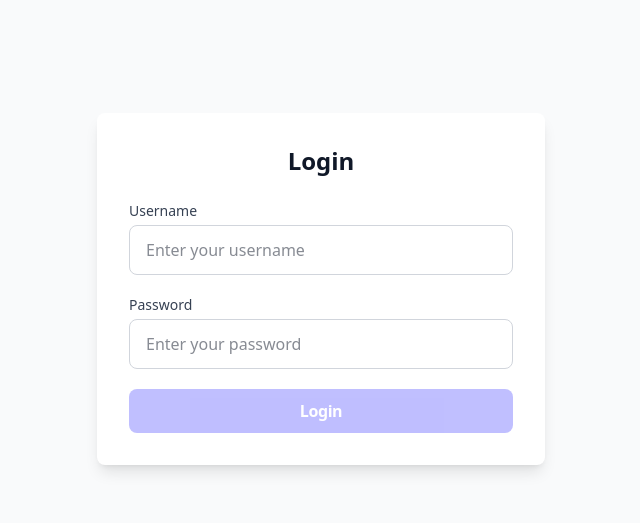
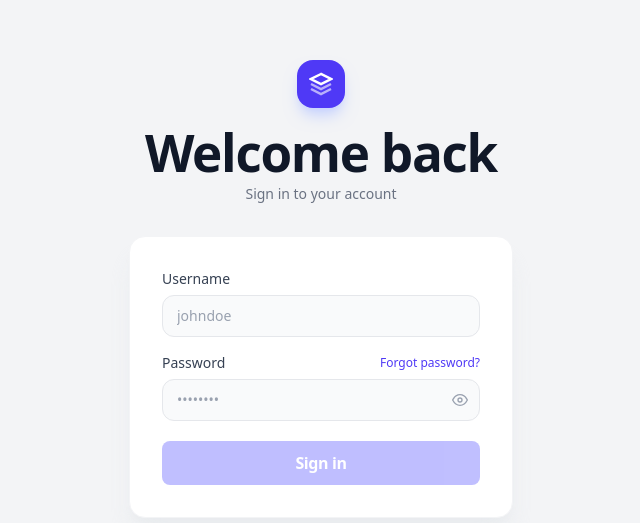
Before and after one commit to maxhng22/wellness-events-frontend, a React (Vite) app: page /login in a window 1280 px wide. Shown: the part 111-634 px from the top of the page, without its empty margins (319-959 px from the left). Built offline with nearby package versions, Linux system fonts and the light colour scheme; no server answers.

Commit message:
housekeeping: improve login ui

```diff
--- a/src/pages/LoginPage.tsx
+++ b/src/pages/LoginPage.tsx
@@ -1,10 +1,11 @@
 import { useState } from "react";
 import Button from "../components/Button";
-import { useAuth } from "../auth/authProvider"
+import { useAuth } from "../auth/authProvider";
 
 export default function LoginPage() {
   const [username, setUsername] = useState("");
   const [password, setPassword] = useState("");
+  const [showPassword, setShowPassword] = useState(false);
 
   const { login, loginLoading, loginError } = useAuth();
 
@@ -14,43 +15,93 @@ export default function LoginPage() {
   };
 
   return (
-    <div className="min-h-screen flex items-center justify-center bg-gray-50 dark:bg-gray-900">
-      <div className="w-full max-w-md p-8 bg-white dark:bg-gray-800 shadow-lg rounded-lg">
-        <h2 className="text-2xl font-bold mb-6 text-center text-gray-900 dark:text-white">Login</h2>
+    <div className="min-h-screen flex items-center justify-center bg-gray-100 dark:bg-gray-950 px-4">
+      <div className="w-full max-w-sm">
 
-        {loginError && <p className="text-red-500 mb-4">{loginError}</p>}
+        {/* Logo / Brand */}
+        <div className="text-center mb-8">
+          <div className="inline-flex items-center justify-center w-12 h-12 rounded-2xl bg-indigo-600 dark:bg-indigo-500 mb-4 shadow-lg shadow-indigo-200 dark:shadow-indigo-950">
+            <svg className="w-6 h-6 text-white" viewBox="0 0 24 24" fill="none" stroke="currentColor" strokeWidth="2.5">
+              <path d="M12 2L2 7l10 5 10-5-10-5z"/>
+              <path d="M2 17l10 5 10-5M2 12l10 5 10-5" strokeOpacity="0.6"/>
+            </svg>
+          </div>
+          <h1 className="text-2xl font-bold text-gray-900 dark:text-white tracking-tight">Welcome back</h1>
+          <p className="text-sm text-gray-500 dark:text-gray-400 mt-1">Sign in to your account</p>
+        </div>
 
-        <form onSubmit={handleSubmit} className="space-y-5">
-          <div>
-            <label className="block text-sm font-medium text-gray-700 dark:text-gray-300 mb-1">
+        {/* Card */}
+        <div className="bg-white dark:bg-gray-900 rounded-2xl shadow-xl shadow-gray-200/60 dark:shadow-none border border-gray-100 dark:border-gray-800 p-8">
+
+          {loginError && (
+            <div className="flex items-center gap-2.5 mb-5 px-3.5 py-3 bg-red-50 dark:bg-red-500/10 border border-red-100 dark:border-red-500/20 rounded-xl">
+              <svg className="w-4 h-4 text-red-500 shrink-0" viewBox="0 0 24 24" fill="none" stroke="currentColor" strokeWidth="2">
+                <circle cx="12" cy="12" r="10"/><path d="M12 8v4m0 4h.01"/>
+              </svg>
+              <p className="text-sm text-red-600 dark:text-red-400">{loginError}</p>
+            </div>
+          )}
+
+          <form onSubmit={handleSubmit} className="space-y-4">
+            <div className="space-y-1.5">
+              <label className="block text-sm font-medium text-gray-700 dark:text-gray-300">
                 Username
               </label>
               <input
                 type="text"
-              placeholder="Enter your username"
+                placeholder="johndoe"
                 value={username}
                 onChange={(e) => setUsername(e.target.value)}
-              className="w-full px-4 py-3 border border-gray-300 dark:border-gray-600 rounded-lg focus:outline-none focus:ring-2 focus:ring-indigo-400 focus:border-indigo-500 bg-white dark:bg-gray-700 text-gray-900 dark:text-white transition"
+                className="w-full px-3.5 py-2.5 text-sm border border-gray-200 dark:border-gray-700 rounded-xl focus:outline-none focus:ring-2 focus:ring-indigo-500/30 focus:border-indigo-500 dark:focus:border-indigo-400 bg-gray-50 dark:bg-gray-800 text-gray-900 dark:text-white placeholder-gray-400 dark:placeholder-gray-500 transition-all duration-150"
                 required
                 disabled={loginLoading}
               />
             </div>
 
-          <div>
-            <label className="block text-sm font-medium text-gray-700 dark:text-gray-300 mb-1">
+            <div className="space-y-1.5">
+              <div className="flex items-center justify-between">
+                <label className="block text-sm font-medium text-gray-700 dark:text-gray-300">
                   Password
                 </label>
+                <button
+                  type="button"
+                  className="text-xs text-indigo-600 dark:text-indigo-400 hover:text-indigo-700 dark:hover:text-indigo-300 font-medium transition-colors"
+                >
+                  Forgot password?
+                </button>
+              </div>
+              <div className="relative">
                 <input
-              type="password"
-              placeholder="Enter your password"
+                  type={showPassword ? "text" : "password"}
+                  placeholder="••••••••"
                   value={password}
                   onChange={(e) => setPassword(e.target.value)}
-              className="w-full px-4 py-3 border border-gray-300 dark:border-gray-600 rounded-lg focus:outline-none focus:ring-2 focus:ring-indigo-400 focus:border-indigo-500 bg-white dark:bg-gray-700 text-gray-900 dark:text-white transition"
+                  className="w-full px-3.5 py-2.5 pr-10 text-sm border border-gray-200 dark:border-gray-700 rounded-xl focus:outline-none focus:ring-2 focus:ring-indigo-500/30 focus:border-indigo-500 dark:focus:border-indigo-400 bg-gray-50 dark:bg-gray-800 text-gray-900 dark:text-white placeholder-gray-400 dark:placeholder-gray-500 transition-all duration-150"
                   required
                   disabled={loginLoading}
                 />
+                <button
+                  type="button"
+                  onClick={() => setShowPassword((v) => !v)}
+                  className="absolute right-3 top-1/2 -translate-y-1/2 text-gray-400 hover:text-gray-600 dark:hover:text-gray-300 transition-colors"
+                  tabIndex={-1}
+                >
+                  {showPassword ? (
+                    <svg className="w-4 h-4" viewBox="0 0 24 24" fill="none" stroke="currentColor" strokeWidth="2">
+                      <path d="M17.94 17.94A10.07 10.07 0 0112 20c-7 0-11-8-11-8a18.45 18.45 0 015.06-5.94M9.9 4.24A9.12 9.12 0 0112 4c7 0 11 8 11 8a18.5 18.5 0 01-2.16 3.19m-6.72-1.07a3 3 0 11-4.24-4.24"/>
+                      <line x1="1" y1="1" x2="23" y2="23"/>
+                    </svg>
+                  ) : (
+                    <svg className="w-4 h-4" viewBox="0 0 24 24" fill="none" stroke="currentColor" strokeWidth="2">
+                      <path d="M1 12s4-8 11-8 11 8 11 8-4 8-11 8-11-8-11-8z"/>
+                      <circle cx="12" cy="12" r="3"/>
+                    </svg>
+                  )}
+                </button>
+              </div>
             </div>
 
+            <div className="pt-1">
               <Button
                 type="submit"
                 variant="primary"
@@ -59,9 +110,12 @@ export default function LoginPage() {
                 loading={loginLoading}
                 disabled={!username || !password}
               >
-            Login
+                Sign in
               </Button>
+            </div>
           </form>
+        </div>
+
       </div>
     </div>
   );
```
Lines whose indentation alone changed are shown as unchanged.
